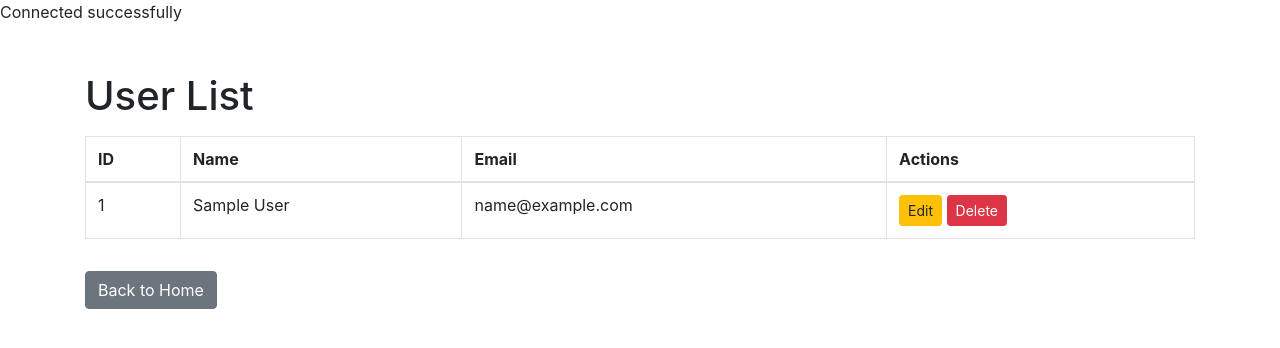
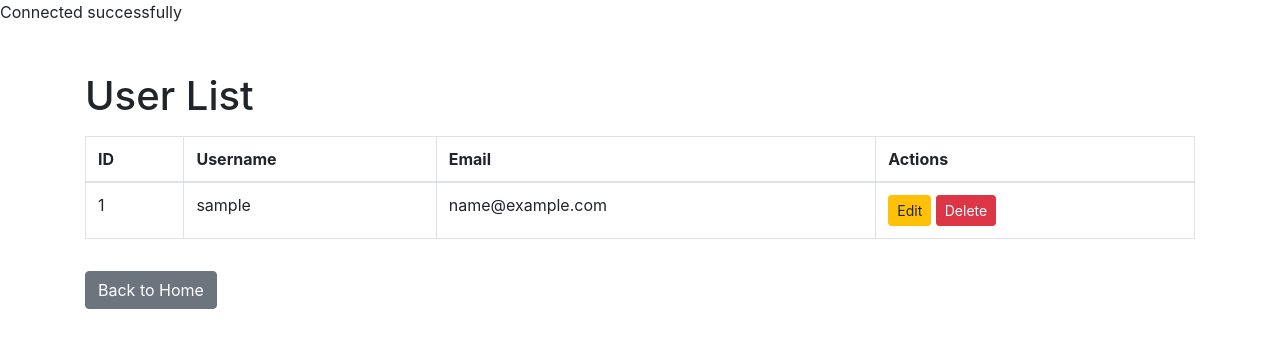
Before and after one commit to chrisreeves70/php, a PHP site: page /view_users.php in a window 1280 px wide. Shown: the top 348 px of the page. Run offline with PHP 8.4, Linux system fonts and the light colour scheme; tables that the repository leaves empty or names only in its code hold one stand-in row (values such as "Sample post"); data that the repository does not hold is empty.

Commit message:
Update view_users.php

```diff
--- a/view_users.php
+++ b/view_users.php
@@ -11,7 +11,7 @@ if ($mysqli->connect_error) {
 }
 
 // Query to fetch users
-$sql = "SELECT * FROM Users";
+$sql = "SELECT * FROM users"; // Use lowercase 'users'
 $result = $mysqli->query($sql);
 ?>
 
@@ -31,7 +31,7 @@ $result = $mysqli->query($sql);
                 <thead>
                     <tr>
                         <th>ID</th>
-                        <th>Name</th>
+                        <th>Username</th> <!-- Updated column name -->
                         <th>Email</th>
                         <th>Actions</th>
                     </tr>
@@ -40,7 +40,7 @@ $result = $mysqli->query($sql);
                     <?php while ($row = $result->fetch_assoc()): ?>
                         <tr>
                             <td><?php echo htmlspecialchars($row["id"]); ?></td>
-                            <td><?php echo htmlspecialchars($row["name"]); ?></td>
+                            <td><?php echo htmlspecialchars($row["username"]); ?></td> <!-- Updated column name -->
                             <td><?php echo htmlspecialchars($row["email"]); ?></td>
                             <td>
                                 <a href="edit_user.php?id=<?php echo htmlspecialchars($row['id']); ?>" class="btn btn-warning btn-sm">Edit</a>
```
